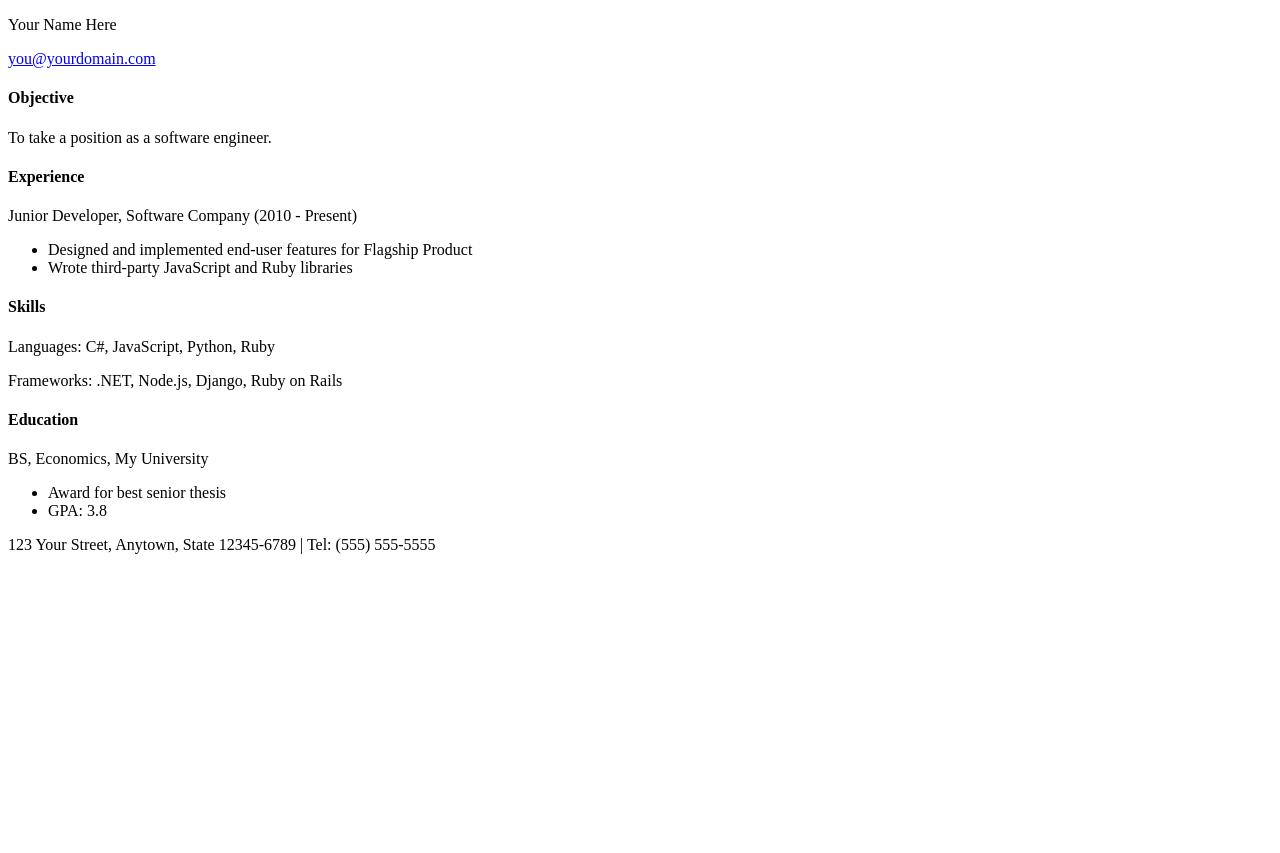
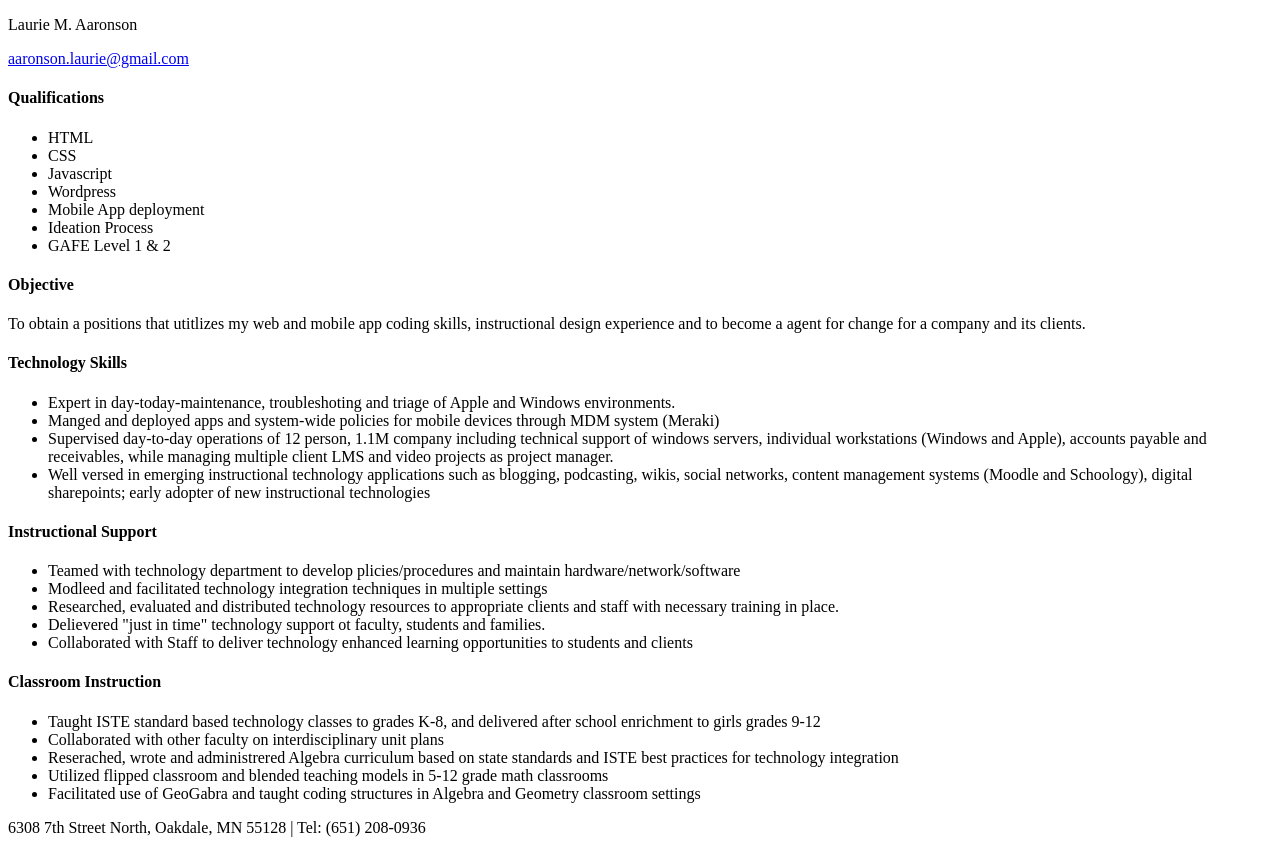
Before and after one commit to lmaaronson/Prime-Resume2, a plain HTML site: page index.html in a window 1280 px wide. Before the commit the page ends 800 px from the top, so only its background shows below. Drawn offline with Linux system fonts and the light colour scheme.

Commit message:
Update index.html

```diff
--- a/index.html
+++ b/index.html
@@ -1,36 +1,64 @@
 <!DOCTYPE html>
 <html>
 	<head>
-		<link type="text/css" rel="stylesheet" href="stylesheet.css"/>
+		<link type="text/css" rel="stylesheet" href="style.css"/>
 		<title></title>
 	</head>
 	<body>
 		<div id="header">
-			<p id="name">Your Name Here</p>
-			<a href="mailto:you@yourdomain.com"><p id="email">you@yourdomain.com</p></a>
+			<p id="name">Laurie M. Aaronson</p>
+			<a href="mailto:you@yourdomain.com"><p id="email">aaronson.laurie@gmail.com</p></a>
 		</div>
-		<div class="left"></div>
+
+		<div class="left">
+			<h4>Qualifications</h4>
+			<ul>
+				<li>HTML</li>
+				<li>CSS</li>
+				<li>Javascript</li>
+				<li>Wordpress</li>
+				<li>Mobile App deployment</li>
+				<li>Ideation Process</li>
+				<li>GAFE Level 1 & 2</li>
+				</ul>
+		</div>
+
+
+
 		<div class="right">
 			<h4>Objective</h4>
-			<p>To take a position as a software engineer.</p>
-			<h4>Experience</h4>
-			<p>Junior Developer, Software Company (2010 - Present)</p>
+			<p>To obtain a positions that utitlizes my web and mobile app coding skills, instructional design experience and to become a agent for change for a company and its clients.</p>
+			<h4>Technology Skills</h4>
+			<ul><p class="right">
+				<li>Expert in day-today-maintenance, troubleshoting and triage of Apple and Windows environments.</li>
+				<li>Manged and deployed apps and system-wide policies for mobile devices through MDM system (Meraki)</li>
+				<li>Supervised day-to-day operations of 12 person, 1.1M company including technical support of windows servers, individual workstations (Windows and Apple), accounts payable and receivables, while managing multiple client LMS and video projects as project manager.</li>
+				<li>Well versed in emerging instructional technology applications such as blogging, podcasting, wikis, social networks, content management systems (Moodle and Schoology), digital sharepoints; early adopter of new instructional technologies</li>
+			</p></ul>
+
+			<h4>Instructional Support</h4>
 			<ul>
-				<li>Designed and implemented end-user features for Flagship Product</li>
-				<li>Wrote third-party JavaScript and Ruby libraries</li>
+				<li>Teamed with technology department to develop plicies/procedures and maintain hardware/network/software</li>
+				<li>Modleed and facilitated technology integration techniques in multiple settings</li>
+				<li>Researched, evaluated and distributed technology resources to appropriate clients and staff with necessary training in place.</li>
+				<li>Delievered "just in time" technology support ot faculty, students and families.</li>
+				<li>Collaborated with Staff to deliver technology enhanced learning opportunities to students and clients</li>
 			</ul>
-			<h4>Skills</h4>
-			<p>Languages: C#, JavaScript, Python, Ruby</p>
-			<p>Frameworks: .NET, Node.js, Django, Ruby on Rails</p>
-			<h4>Education</h4>
-			<p>BS, Economics, My University</p>
+
+			<h4>Classroom Instruction</h4>
 			<ul>
-				<li>Award for best senior thesis</li>
-				<li>GPA: 3.8</li>
+				<li>Taught ISTE standard based technology classes to grades K-8, and delivered after school enrichment to girls grades 9-12</li>
+				<li>Collaborated with other faculty on interdisciplinary unit plans</li>
+				<li>Reserached, wrote and administrered Algebra curriculum based on state standards and ISTE best practices for technology integration</li>
+				<li>Utilized flipped classroom and blended teaching models in 5-12 grade math classrooms</li>
+				<li>Facilitated use of GeoGabra and taught coding structures in Algebra and Geometry classroom settings</li>
 			</ul>
 		</div>
+
+
+
 		<div id="footer">
-			<p>123 Your Street, Anytown, State 12345-6789 | Tel: (555) 555-5555</p>
+			<p>6308 7th Street North, Oakdale, MN  55128 | Tel: (651) 208-0936</p>
 		</div>
 	</body>
 </html>
```
